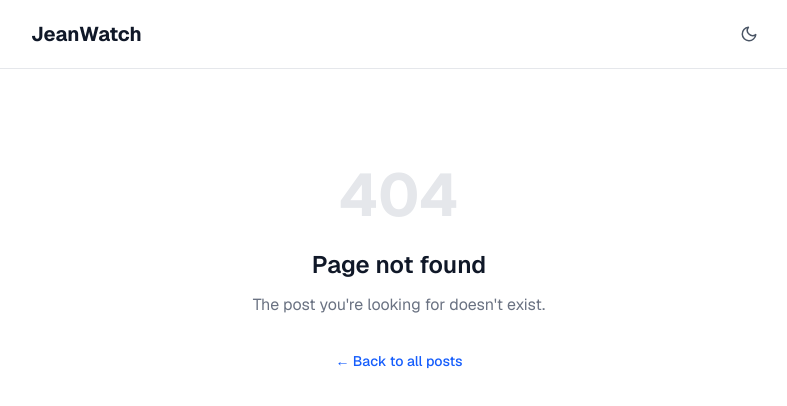
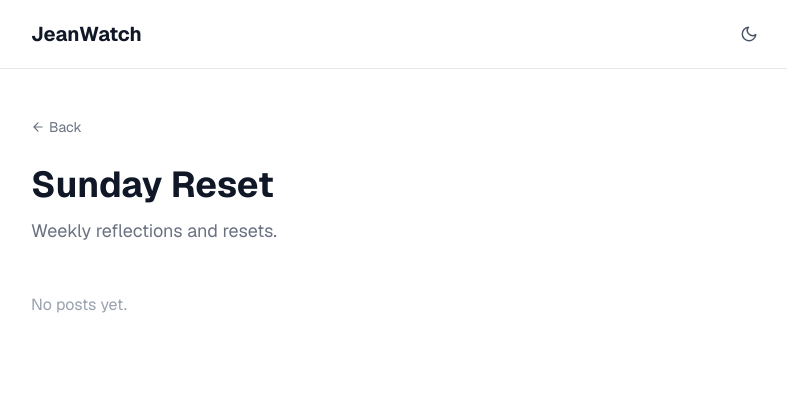
Before and after one commit to ibud155/JeanWatch, a Next.js app: page /sunday-reset in a window 1280 px wide. Before the commit this address had no page. Shown: the top 406 px of the page, without its empty margins (241-1028 px from the left). Built offline with nearby package versions, Linux system fonts and the light colour scheme.

Commit message:
add sunday reset section

```diff
--- a/src/app/page.tsx
+++ b/src/app/page.tsx
@@ -14,12 +14,20 @@ export default function HomePage() {
           <p className="text-lg text-gray-500 dark:text-gray-400">
             writing about trying things.
           </p>
-          <Link
-            href="/goals"
-            className="shrink-0 text-sm font-medium px-4 py-1.5 rounded-full border border-gray-200 dark:border-gray-700 text-gray-600 dark:text-gray-400 hover:border-gray-400 dark:hover:border-gray-500 hover:text-gray-900 dark:hover:text-white transition-colors"
-          >
-            goals
-          </Link>
+          <div className="flex items-center gap-2">
+            <Link
+              href="/goals"
+              className="text-sm font-medium px-4 py-1.5 rounded-full border border-gray-200 dark:border-gray-700 text-gray-600 dark:text-gray-400 hover:border-gray-400 dark:hover:border-gray-500 hover:text-gray-900 dark:hover:text-white transition-colors"
+            >
+              goals
+            </Link>
+            <Link
+              href="/sunday-reset"
+              className="text-sm font-medium px-4 py-1.5 rounded-full border border-gray-200 dark:border-gray-700 text-gray-600 dark:text-gray-400 hover:border-gray-400 dark:hover:border-gray-500 hover:text-gray-900 dark:hover:text-white transition-colors"
+            >
+              sunday reset
+            </Link>
+          </div>
         </div>
       </div>
 
--- /dev/null
+++ b/src/app/sunday-reset/[slug]/page.tsx
@@ -0,0 +1,80 @@
+import { getSundayResetBySlug, getAllSundayResetSlugs } from "@/lib/sunday-reset";
+import Link from "next/link";
+import { notFound } from "next/navigation";
+
+interface Props {
+  params: Promise<{ slug: string }>;
+}
+
+export async function generateStaticParams() {
+  return getAllSundayResetSlugs().map((slug) => ({ slug }));
+}
+
+export async function generateMetadata({ params }: Props) {
+  const { slug } = await params;
+  try {
+    const post = await getSundayResetBySlug(slug);
+    return { title: `${post.title} — JeanWatch`, description: post.excerpt };
+  } catch {
+    return { title: "Post not found" };
+  }
+}
+
+export default async function SundayResetPostPage({ params }: Props) {
+  const { slug } = await params;
+
+  let post;
+  try {
+    post = await getSundayResetBySlug(slug);
+  } catch {
+    notFound();
+  }
+
+  return (
+    <main className="max-w-3xl mx-auto px-4 py-12">
+      <div className="mb-2">
+        <Link
+          href="/sunday-reset"
+          className="text-sm text-gray-500 dark:text-gray-400 hover:text-blue-600 dark:hover:text-blue-400 transition-colors inline-flex items-center gap-1"
+        >
+          <svg
+            xmlns="http://www.w3.org/2000/svg"
+            width="14"
+            height="14"
+            viewBox="0 0 24 24"
+            fill="none"
+            stroke="currentColor"
+            strokeWidth="2"
+            strokeLinecap="round"
+            strokeLinejoin="round"
+          >
+            <path d="M19 12H5M12 5l-7 7 7 7" />
+          </svg>
+          Sunday Reset
+        </Link>
+      </div>
+
+      <header className="mb-10 pt-4">
+        <h1 className="text-4xl font-bold text-gray-900 dark:text-white mb-4 leading-tight">
+          {post.title}
+        </h1>
+        <div className="flex items-center gap-3 text-sm text-gray-500 dark:text-gray-400">
+          <span>{post.author}</span>
+          <span>·</span>
+          <time dateTime={post.date}>
+            {new Date(post.date).toLocaleDateString("en-US", {
+              year: "numeric",
+              month: "long",
+              day: "numeric",
+            })}
+          </time>
+        </div>
+      </header>
+
+      <article
+        className="prose dark:prose-invert prose-gray max-w-none"
+        dangerouslySetInnerHTML={{ __html: post.contentHtml }}
+      />
+    </main>
+  );
+}
--- /dev/null
+++ b/src/app/sunday-reset/page.tsx
@@ -0,0 +1,81 @@
+import Link from "next/link";
+import { getAllSundayResets } from "@/lib/sunday-reset";
+
+export const metadata = {
+  title: "Sunday Reset — JeanWatch",
+};
+
+export default function SundayResetPage() {
+  const posts = getAllSundayResets();
+
+  return (
+    <main className="max-w-3xl mx-auto px-4 py-12">
+      <div className="mb-2">
+        <Link
+          href="/"
+          className="text-sm text-gray-500 dark:text-gray-400 hover:text-blue-600 dark:hover:text-blue-400 transition-colors inline-flex items-center gap-1"
+        >
+          <svg
+            xmlns="http://www.w3.org/2000/svg"
+            width="14"
+            height="14"
+            viewBox="0 0 24 24"
+            fill="none"
+            stroke="currentColor"
+            strokeWidth="2"
+            strokeLinecap="round"
+            strokeLinejoin="round"
+          >
+            <path d="M19 12H5M12 5l-7 7 7 7" />
+          </svg>
+          Back
+        </Link>
+      </div>
+
+      <div className="mb-12 mt-6">
+        <h1 className="text-4xl font-bold text-gray-900 dark:text-white mb-3">
+          Sunday Reset
+        </h1>
+        <p className="text-lg text-gray-500 dark:text-gray-400">
+          Weekly reflections and resets.
+        </p>
+      </div>
+
+      {posts.length === 0 ? (
+        <p className="text-gray-400 dark:text-gray-600">No posts yet.</p>
+      ) : (
+        <div className="space-y-px">
+          {posts.map((post) => (
+            <article key={post.slug}>
+              <Link
+                href={`/sunday-reset/${post.slug}`}
+                className="group block py-6 border-b border-gray-100 dark:border-gray-800 hover:border-gray-300 dark:hover:border-gray-600 transition-colors"
+              >
+                <div className="flex items-start justify-between gap-4">
+                  <div className="flex-1 min-w-0">
+                    <h2 className="text-xl font-semibold text-gray-900 dark:text-white group-hover:text-blue-600 dark:group-hover:text-blue-400 transition-colors mb-2">
+                      {post.title}
+                    </h2>
+                    <p className="text-gray-500 dark:text-gray-400 text-sm leading-relaxed line-clamp-2">
+                      {post.excerpt}
+                    </p>
+                  </div>
+                  <time
+                    dateTime={post.date}
+                    className="shrink-0 text-sm text-gray-400 dark:text-gray-500 pt-0.5"
+                  >
+                    {new Date(post.date).toLocaleDateString("en-US", {
+                      year: "numeric",
+                      month: "short",
+                      day: "numeric",
+                    })}
+                  </time>
+                </div>
+              </Link>
+            </article>
+          ))}
+        </div>
+      )}
+    </main>
+  );
+}
--- /dev/null
+++ b/src/lib/sunday-reset.ts
@@ -0,0 +1,66 @@
+import fs from "fs";
+import path from "path";
+import matter from "gray-matter";
+import { remark } from "remark";
+import html from "remark-html";
+
+const postsDirectory = path.join(process.cwd(), "sunday-reset-posts");
+
+export interface SundayResetMeta {
+  slug: string;
+  title: string;
+  date: string;
+  excerpt: string;
+  author: string;
+}
+
+export interface SundayResetPost extends SundayResetMeta {
+  contentHtml: string;
+}
+
+export function getAllSundayResets(): SundayResetMeta[] {
+  if (!fs.existsSync(postsDirectory)) return [];
+
+  const fileNames = fs
+    .readdirSync(postsDirectory)
+    .filter((name) => name.endsWith(".md"));
+
+  return fileNames
+    .map((fileName) => {
+      const slug = fileName.replace(/\.md$/, "");
+      const { data } = matter(
+        fs.readFileSync(path.join(postsDirectory, fileName), "utf8")
+      );
+      return {
+        slug,
+        title: data.title as string,
+        date: data.date as string,
+        excerpt: data.excerpt as string,
+        author: data.author as string,
+      };
+    })
+    .sort((a, b) => new Date(b.date).getTime() - new Date(a.date).getTime());
+}
+
+export async function getSundayResetBySlug(slug: string): Promise<SundayResetPost> {
+  const fullPath = path.join(postsDirectory, `${slug}.md`);
+  const { data, content } = matter(fs.readFileSync(fullPath, "utf8"));
+  const processed = await remark().use(html).process(content);
+
+  return {
+    slug,
+    title: data.title as string,
+    date: data.date as string,
+    excerpt: data.excerpt as string,
+    author: data.author as string,
+    contentHtml: processed.toString(),
+  };
+}
+
+export function getAllSundayResetSlugs(): string[] {
+  if (!fs.existsSync(postsDirectory)) return [];
+  return fs
+    .readdirSync(postsDirectory)
+    .filter((name) => name.endsWith(".md"))
+    .map((name) => name.replace(/\.md$/, ""));
+}
```
Also changed, not shown: 1 other file (tests, documents, lock files or other folders).
